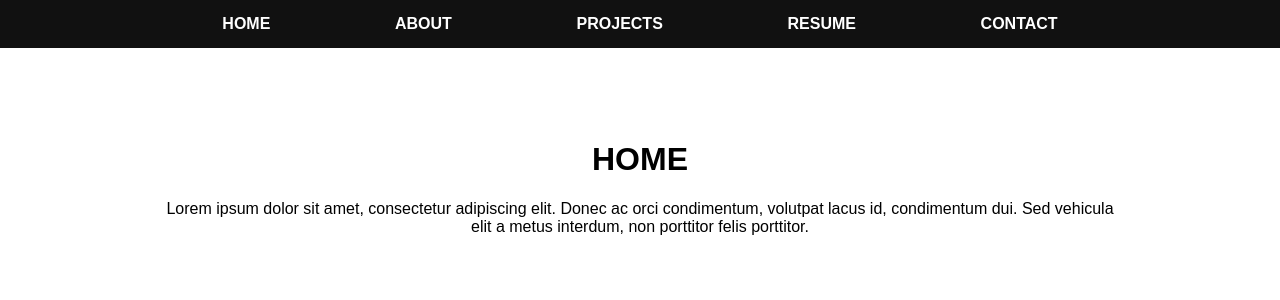
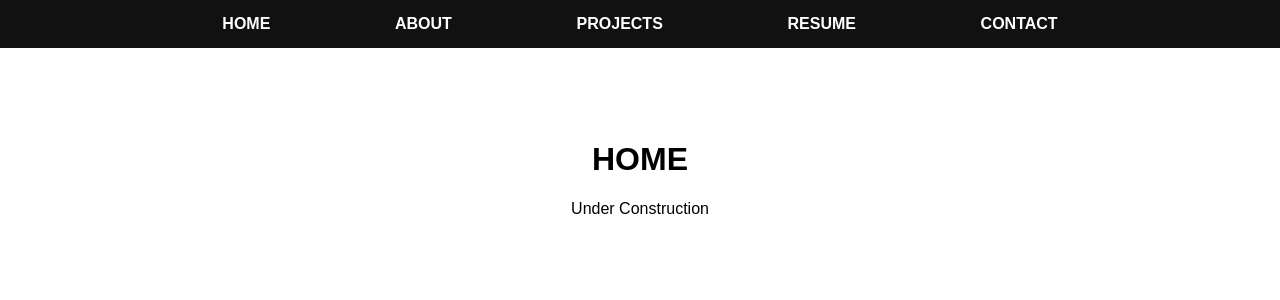
Before and after one commit to joshuabisdorf/joshuabisdorf.github.io, a Jekyll site: the page built from index.html, in a window 1280 px wide. Shown: the top 300 px of the page. Built offline with Jekyll 4.4.1, drawn with Linux system fonts in a browser that asks for light colours.

Commit message:
Label pages as under construction

```diff
--- a/about.html
+++ b/about.html
@@ -5,5 +5,5 @@ title: About Me
 
 <h1>ABOUT ME</h1>
 <p>
-  Lorem ipsum dolor sit amet, consectetur adipiscing elit. Integer nec odio. Praesent libero. Sed cursus ante dapibus diam.
+  Under Construction
 </p>
--- a/contact.html
+++ b/contact.html
@@ -5,5 +5,5 @@ title: Contact Me
 
 <h1>CONTACT</h1>
 <p>
-  Lorem ipsum dolor sit amet, consectetur adipiscing elit. Nulla vitae elit libero, a pharetra augue.
+  Under Construction
 </p>
--- a/index.html
+++ b/index.html
@@ -5,5 +5,5 @@ title: Home
 
 <h1>HOME</h1>
 <p>
-  Lorem ipsum dolor sit amet, consectetur adipiscing elit. Donec ac orci condimentum, volutpat lacus id, condimentum dui. Sed vehicula elit a metus interdum, non porttitor felis porttitor.
+  Under Construction
 </p>
--- a/projects.html
+++ b/projects.html
@@ -5,5 +5,5 @@ title: Projects
 
 <h1>PROJECTS</h1>
 <p>
-  Lorem ipsum dolor sit amet, consectetur adipiscing elit. Curabitur blandit tempus porttitor.
+  Under Construction
 </p>
```
